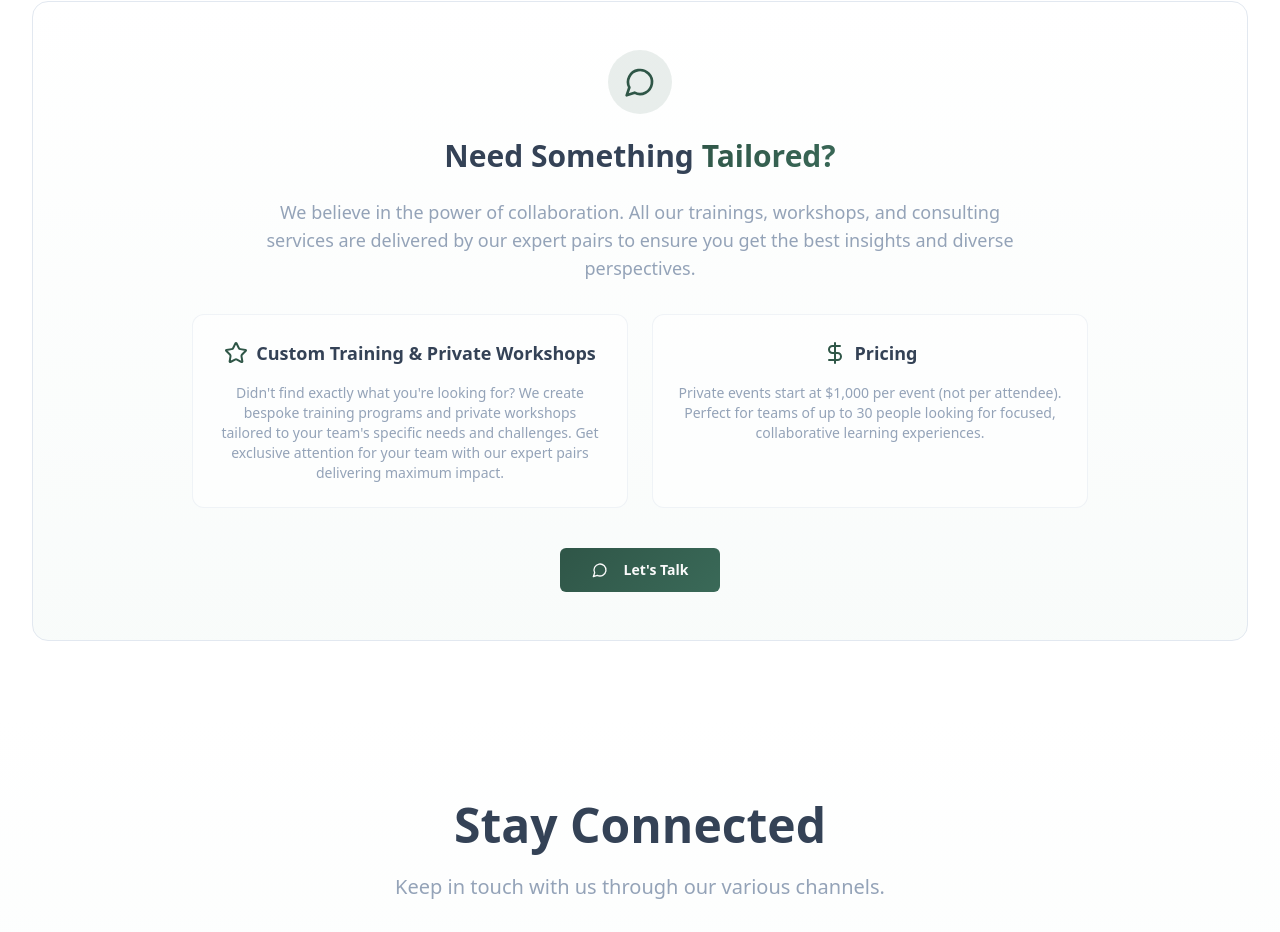
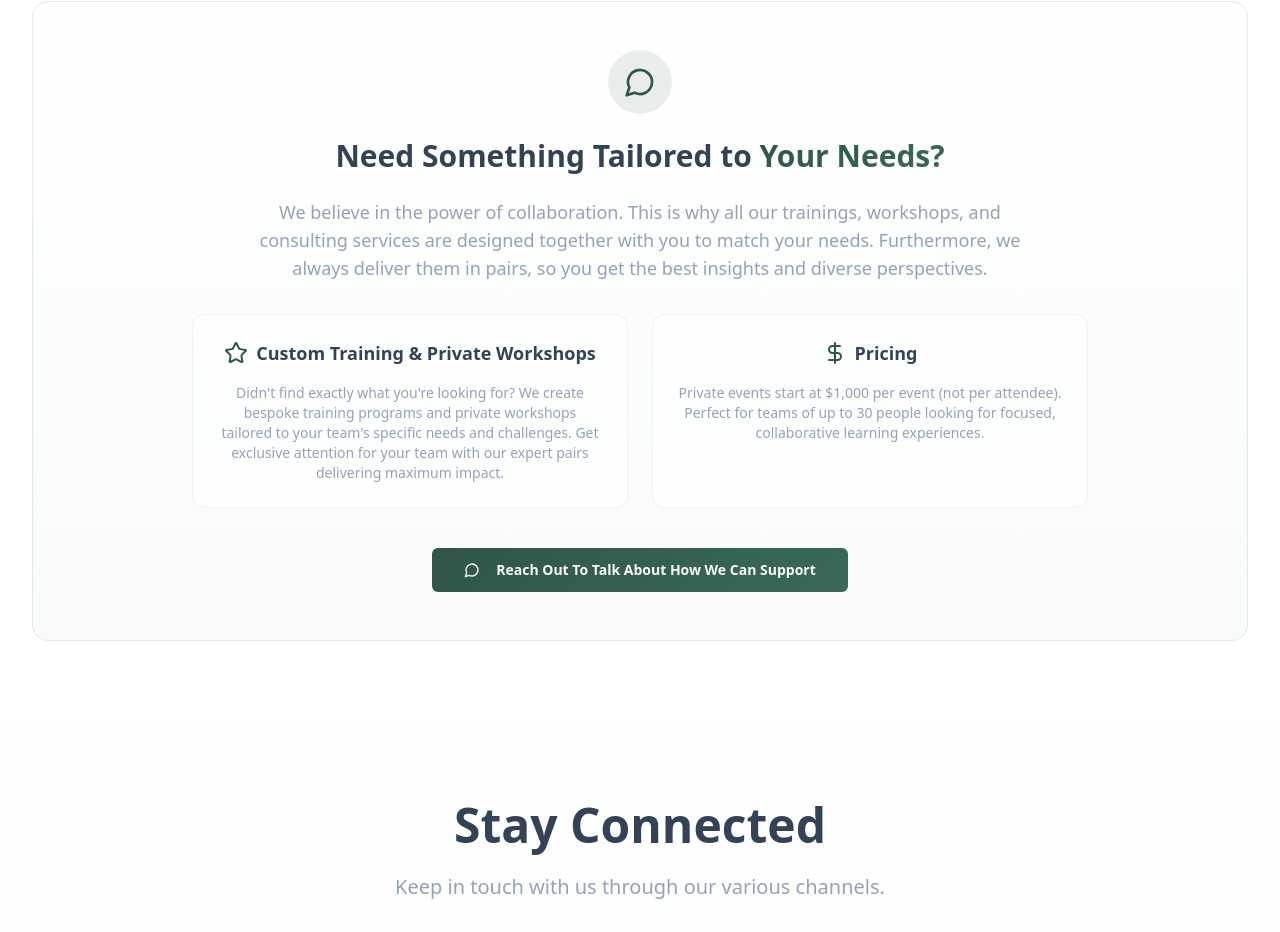
Before and after one commit to LetPeopleWork/flow-lighthouse-hub, a React (Vite) app: page / in a window 1280 px wide. Shown: the part 5889-6821 px from the top of the page. Built offline with nearby package versions, Linux system fonts and the light colour scheme; no server answers.

Commit message:
Improve Events Section

```diff
--- a/src/components/EventsSection.tsx
+++ b/src/components/EventsSection.tsx
@@ -181,14 +181,15 @@ When work arrives unpredictably, teams struggle to promise when something will b
           </div>
 
           <h3 className="text-3xl font-bold text-foreground mb-6">
-            Need Something{" "}
+            Need Something Tailored to{" "}
             <span className="bg-gradient-primary bg-clip-text text-transparent">
-              Tailored?
+              Your Needs?
             </span>
           </h3>
 
           <p className="text-lg text-muted-foreground mb-8 max-w-3xl mx-auto">
-            We believe in the power of collaboration. All our trainings, workshops, and consulting services are delivered by our expert pairs to ensure you get the best insights and diverse perspectives.
+            We believe in the power of collaboration. This is why all our trainings, workshops, and consulting services are designed together with you to match your needs.
+            Furthermore, we always deliver them in pairs, so you get the best insights and diverse perspectives.
           </p>
 
           <div className="grid md:grid-cols-2 gap-6 max-w-4xl mx-auto mb-10">
@@ -216,7 +217,7 @@ When work arrives unpredictably, teams struggle to promise when something will b
           <Button variant="hero" size="lg" asChild>
             <a href="mailto:contact@letpeople.work">
               <MessageCircle className="mr-2 h-5 w-5" />
-              Let's Talk
+              Reach Out To Talk About How We Can Support
             </a>
           </Button>
         </div>
```
